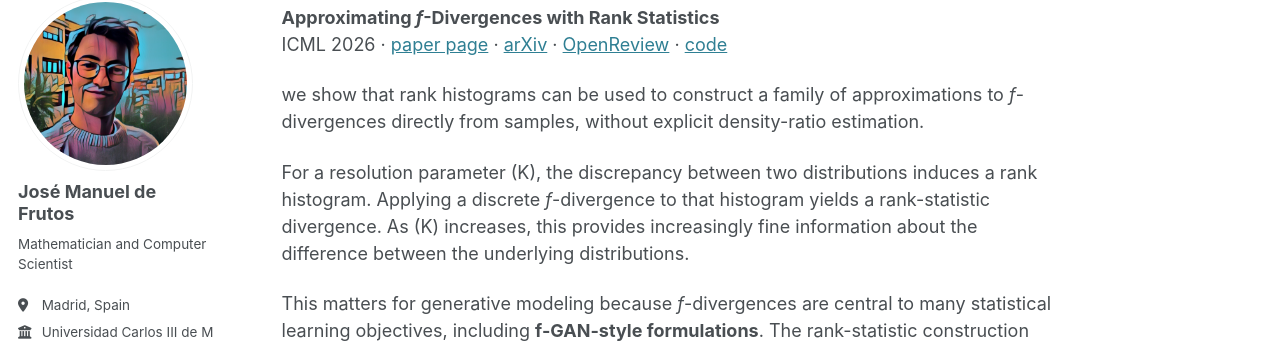
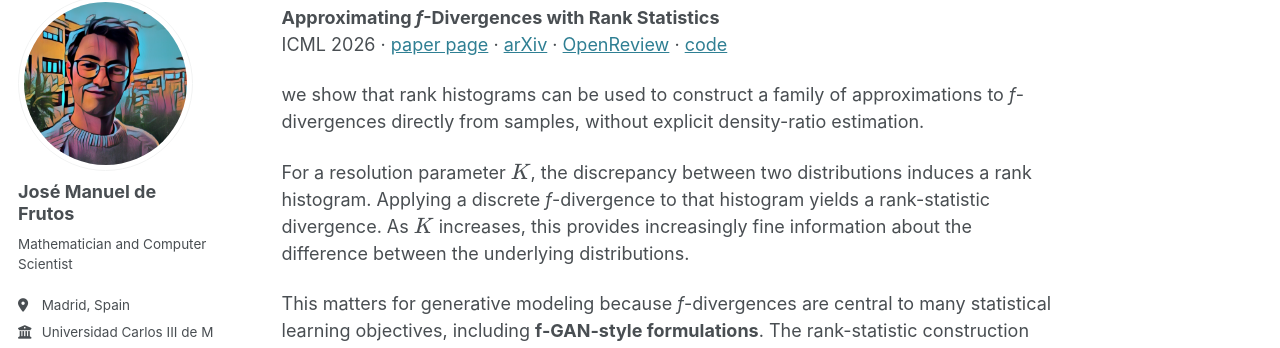
Before and after one commit to josemanuel22/josemanuel22.github.io, a Jekyll site: the page built from _posts/2026-08-22-beyond-gans-rank-based-discriminator-free-training.md, in a window 1280 px wide and 900 px high, scrolled down 3873 px. Shown: the part 103-451 px from the top of the window. Built offline with Jekyll 4.4.1, drawn with Linux system fonts in a browser that asks for light colours; some web fonts are replaced; some of the changed text lies outside the part shown.

```diff
--- a/_posts/2026-08-22-beyond-gans-rank-based-discriminator-free-training.md
+++ b/_posts/2026-08-22-beyond-gans-rank-based-discriminator-free-training.md
@@ -24,13 +24,13 @@ This post gives a high-level view of how these ideas fit together and how they r
 
 ## GANs, implicit generative models, and the training problem
 
-Suppose a generator transforms a latent random variable \(Z\) into a sample
+Suppose a generator transforms a latent random variable $$Z$$ into a sample
 
 $$
 X = G_\theta(Z).
 $$
 
-The model distribution is therefore available through simulation: draw \(Z\), pass it through \(G_\theta\), and obtain samples from the generated distribution. What may be unavailable is a closed-form density for \(X\).
+The model distribution is therefore available through simulation: draw $$Z$$, pass it through $$G_\theta$$, and obtain samples from the generated distribution. What may be unavailable is a closed-form density for $$X$$.
 
 GANs solve this problem by introducing another neural network, the discriminator, and learning through an adversarial objective. In broad terms, the discriminator estimates how real and generated data differ, while the generator tries to eliminate that difference.
 
@@ -67,7 +67,7 @@ The objective is therefore relevant to researchers looking for **discriminator-f
 
 ## From one dimension to high dimensions and heavy tails
 
-A natural limitation of rank statistics is that ordering is straightforward in one dimension but not in \(\mathbb{R}^d\). Our later work develops two extensions that address broader generative settings:
+A natural limitation of rank statistics is that ordering is straightforward in one dimension but not in $$\mathbb{R}^d$$. Our later work develops two extensions that address broader generative settings:
 
 **Robust training of implicit generative models for multivariate and heavy-tailed distributions with an invariant statistical loss**
 JMLR 2026 · [paper page](/publication/2026-03-10-jmlr) · [JMLR](https://jmlr.org/papers/v27/25-1660.html) · [code](https://github.com/josemanuel22/isl-implicit-generative-models)
@@ -108,7 +108,7 @@ ICML 2026 · [paper page](/publication/2026-01-25-rank_f-div) · [arXiv](https:/
 
 we show that rank histograms can be used to construct a family of approximations to *f*-divergences directly from samples, without explicit density-ratio estimation.
 
-For a resolution parameter \(K\), the discrepancy between two distributions induces a rank histogram. Applying a discrete *f*-divergence to that histogram yields a rank-statistic divergence. As \(K\) increases, this provides increasingly fine information about the difference between the underlying distributions.
+For a resolution parameter $$K$$, the discrepancy between two distributions induces a rank histogram. Applying a discrete *f*-divergence to that histogram yields a rank-statistic divergence. As $$K$$ increases, this provides increasingly fine information about the difference between the underlying distributions.
 
 This matters for generative modeling because *f*-divergences are central to many statistical learning objectives, including **f-GAN-style formulations**. The rank-statistic construction provides a different route to estimating these discrepancies: rather than training a variational critic or estimating the density ratio directly, we work with sample ranks.
 
```
